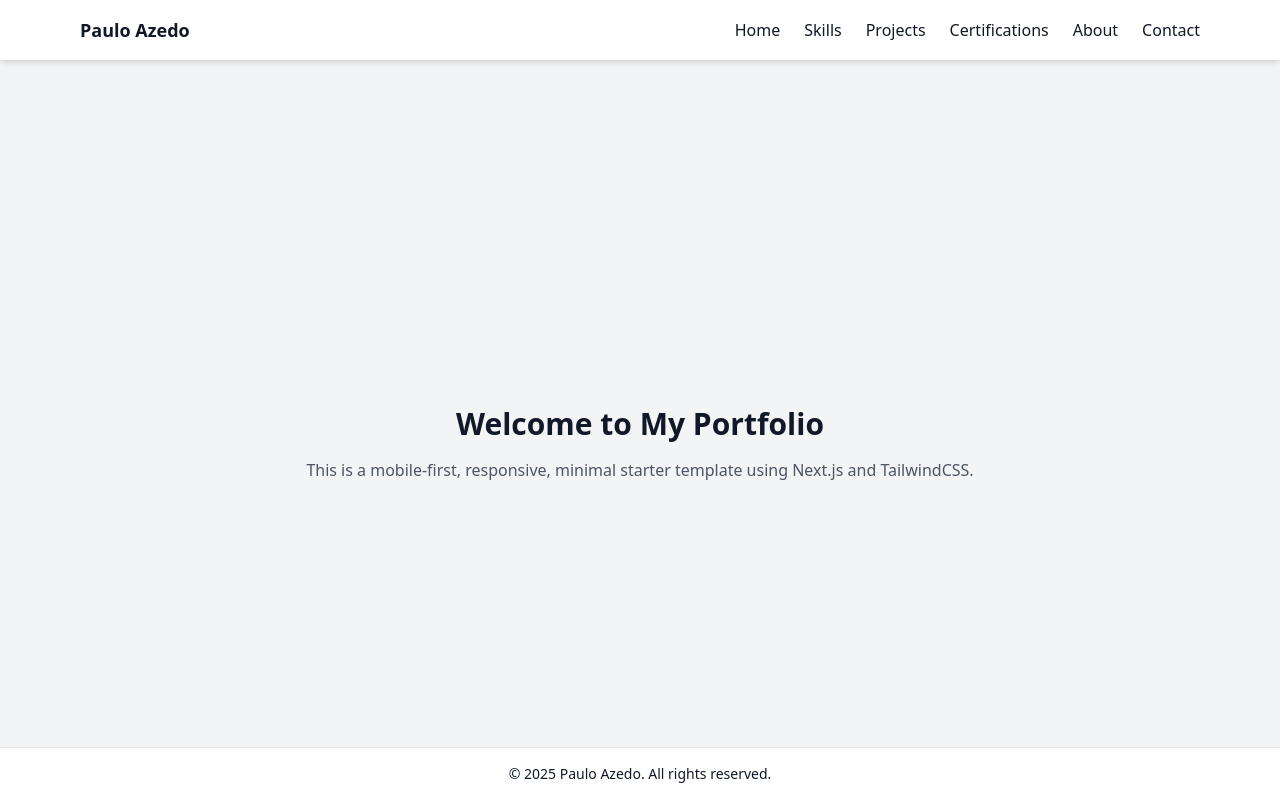
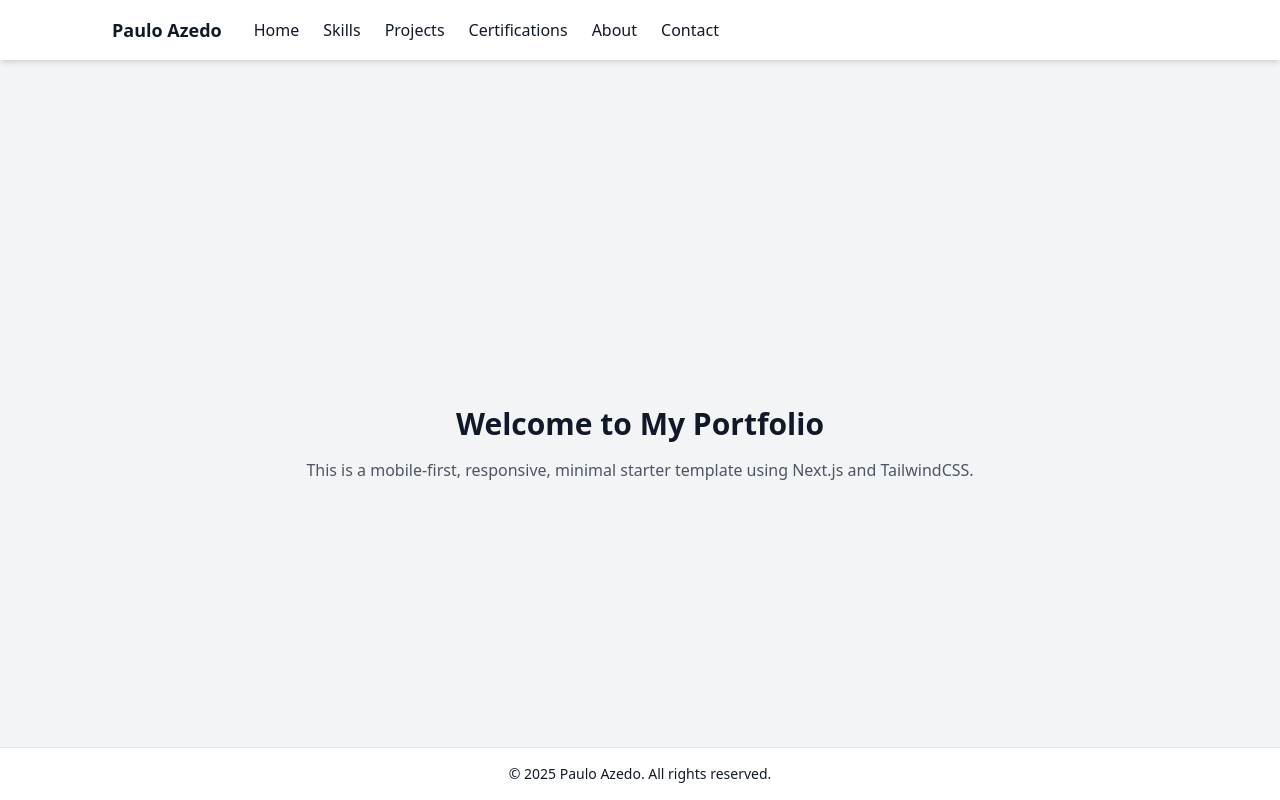
Before and after one commit to pauloazedo/my-portfolio, a Next.js app: page / in a window 1280 px wide. Built offline with nearby package versions, Linux system fonts and the light colour scheme.

Commit message:
Moved hamburguer menu to the Left side

```diff
--- a/src/components/Layout.tsx
+++ b/src/components/Layout.tsx
@@ -1,4 +1,3 @@
-// src/components/Layout.tsx
 import { useState } from 'react';
 import Link from 'next/link';
 
@@ -17,14 +16,11 @@ export default function Layout({ children }: { children: React.ReactNode }) {
   return (
     <div className="min-h-screen flex flex-col bg-gray-100 text-gray-900">
       <header className="bg-white shadow-md">
-        <div className="max-w-6xl mx-auto px-4 py-4 flex items-center justify-between">
-          <Link href="/" className="text-lg font-bold">
-            Paulo Azedo
-          </Link>
-
+        <div className="max-w-6xl mx-auto px-4 py-4 flex items-center justify-between sm:justify-start sm:space-x-8">
+          {/* Mobile menu toggle (left) */}
           <button
             onClick={() => setIsOpen(!isOpen)}
-            className="sm:hidden text-gray-900 focus:outline-none"
+            className="sm:hidden text-gray-900 focus:outline-none mr-4"
             aria-label="Toggle menu"
           >
             <svg
@@ -42,7 +38,13 @@ export default function Layout({ children }: { children: React.ReactNode }) {
             </svg>
           </button>
 
-          <nav className="hidden sm:flex space-x-6">
+          {/* Site title */}
+          <Link href="/" className="text-lg font-bold whitespace-nowrap">
+            Paulo Azedo
+          </Link>
+
+          {/* Desktop menu (right aligned on sm+) */}
+          <nav className="hidden sm:flex space-x-6 ml-auto">
             {NAV_ITEMS.map(({ label, href }) => (
               <Link key={href} href={href} className="hover:underline">
                 {label}
@@ -51,6 +53,7 @@ export default function Layout({ children }: { children: React.ReactNode }) {
           </nav>
         </div>
 
+        {/* Mobile nav */}
         {isOpen && (
           <div className="sm:hidden px-4 pb-4">
             <nav className="flex flex-col space-y-2">
```
